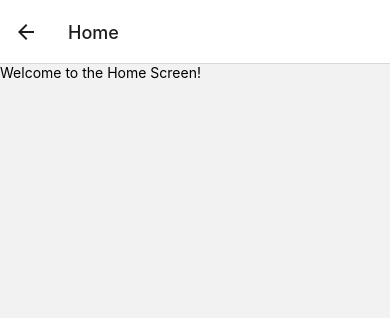
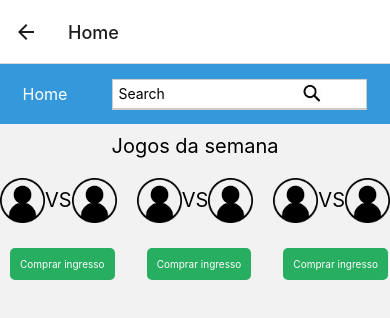
Before and after one commit to GuilhermeHalter/RedFox-Futebol-ReactNative, a React Native app: screen /Home in a window 390 px wide. Shown: the top 318 px of the page. Built offline with nearby package versions, Linux system fonts and the light colour scheme.

Commit message:
feita a tela de home / melhorar muito o css

```diff
--- a/App.js
+++ b/App.js
@@ -10,7 +10,7 @@ const Stack = createStackNavigator();
 const App = () => {
   return (
     <NavigationContainer>
-      <Stack.Navigator initialRouteName="Login">
+      <Stack.Navigator initialRouteName="">
         <Stack.Screen name="Login" component={LoginScreen} />
         <Stack.Screen name="Home" component={HomeScreen} />
         <Stack.Screen name="Cadastro" component={CadastroScreen} />
--- a/screens/HomeScreen.js
+++ b/screens/HomeScreen.js
@@ -1,12 +1,134 @@
 import React from 'react';
-import { View, Text } from 'react-native';
+import LupaIcon from './img/pngwing.com.png';
+import { View, Text, StyleSheet, TextInput, Image, TouchableOpacity } from 'react-native';
 
-const HomeScreen = ({ navigation }) => {
+const HomeScreen = () => {
   return (
-    <View>
-      <Text>Welcome to the Home Screen!</Text>
+    <View style={styles.container}>
+      <View style={styles.menu}>
+        <Text style={styles.menuItem}>Home</Text>
+        <View style={styles.searchBar}>
+          <TextInput placeholder="Search" style={styles.searchInput} />
+          <Image source={LupaIcon} style={styles.lupaIcon} />
+        </View>
+      </View>
+      <View style={styles.content}>
+        <Text style={styles.contentText}>Jogos da semana</Text>
+
+        <View style={styles.imageRow}>
+
+          <View style={styles.column}>
+            <Image source={require('./img/pngfind.com-bite-mark-png-631239.png')} style={styles.image} />
+            <Text style={styles.contentText}>VS</Text>
+            <Image source={require('./img/pngfind.com-bite-mark-png-631239.png')} style={styles.image} />
+            <TouchableOpacity style={styles.CompraButton}>
+              <Text style={styles.CompraButtonText}>Comprar ingresso</Text>
+            </TouchableOpacity>
+
+          </View>
+
+          <View style={styles.column}>
+            <Image source={require('./img/pngfind.com-bite-mark-png-631239.png')} style={styles.image} />
+            <Text style={styles.contentText}>VS</Text>
+            <Image source={require('./img/pngfind.com-bite-mark-png-631239.png')} style={styles.image} />
+            <TouchableOpacity style={styles.CompraButton}>
+              <Text style={styles.CompraButtonText}>Comprar ingresso</Text>
+            </TouchableOpacity>
+          </View>
+
+          <View style={styles.column}>
+            <Image source={require('./img/pngfind.com-bite-mark-png-631239.png')} style={styles.image} />
+            <Text style={styles.contentText}>VS</Text>
+            <Image source={require('./img/pngfind.com-bite-mark-png-631239.png')} style={styles.image} />
+            <TouchableOpacity style={styles.CompraButton}>
+              <Text style={styles.CompraButtonText}>Comprar ingresso</Text>
+            </TouchableOpacity>
+          </View>
+        </View>
+      </View>
     </View>
   );
 };
 
+
+const styles = StyleSheet.create({
+  container: {
+    display: 'flex',
+    backgroundColor: '#f2f2f2',
+    maxWidth:1000,
+  },
+  menu: {
+    justifyContent: 'space-around',
+    flexDirection: 'row',
+    alignItems: 'center',
+    height: 60,
+    backgroundColor: '#3498db',
+  },
+  menuItem: {
+    color: '#fff',
+    fontSize: 16,
+  },
+  searchBar: {
+    backgroundColor: '#fff',
+    borderBottomWidth: 1,
+    borderBottomColor: '#ccc',
+  },
+  lupaIcon: {
+    width: 20,
+    height: 20,
+    marginRight: 10,
+    marginTop:5,
+    marginLeft:190,
+    position: 'absolute',
+  },
+  searchInput: {
+    height: 30,
+    borderColor: '#ccc',
+    borderWidth: 1,
+    paddingRight: 30,
+    padding: 5,
+  },
+  content: {
+    justifyContent: 'center',
+    display:'flex',
+  },
+  contentText: {
+    fontSize: 20,
+    marginBottom: 20,
+    textAlign:'center',
+    marginTop:10,
+  },
+  column: {
+    display:'flex',
+    flexDirection:'row',
+
+  },
+  imageRow: {
+    flexDirection: 'row',
+    justifyContent:'space-between',
+
+  },
+  image: {
+    width: 45,
+    height: 45,
+    marginBottom: 20,
+
+  },
+   CompraButton: {
+    display:'flex',
+    position:'absolute',
+    marginTop:70,
+    marginLeft:10,
+    backgroundColor: '#27ae60',
+    borderRadius: 5,
+    paddingVertical: 10,
+    paddingHorizontal: 10,
+  },
+  CompraButtonText: {
+    color: '#fff',
+    fontSize: 10,
+    textAlign: 'center',
+  },
+});
+
 export default HomeScreen;
```
Also changed, not shown: screens/img/pngwing.com.png (added).
